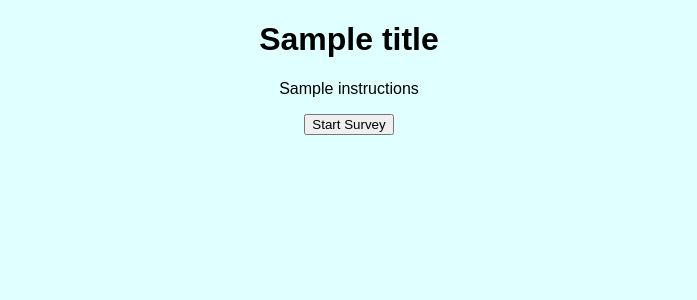
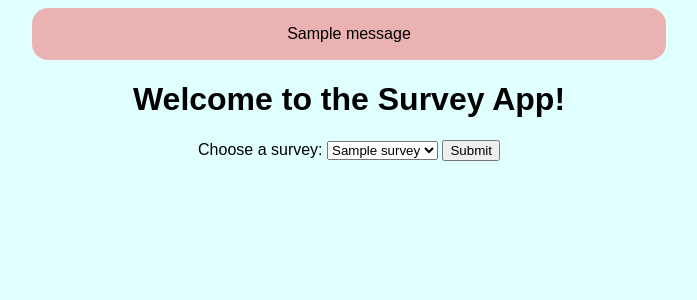
Before and after one commit to LLGwinn/flask-survey, a Flask app: template templates/home.html in a window 1280 px wide. Shown: the top 300 px of the page, without its empty margins (291-988 px from the left). Run offline with Flask 2, Linux system fonts and the light colour scheme; the template is opened without the code that fills it: most values are stand-ins (such as "Sample title", 1, 10 or a date in 2020); one stand-in notice (Sample message) is shown.

Commit message:
further study functionality

```diff
--- a/app.py
+++ b/app.py
@@ -1,6 +1,6 @@
-from flask import Flask, request, render_template, redirect, flash, session
+from flask import Flask, request, render_template, redirect, flash, session, make_response
 from flask_debugtoolbar import DebugToolbarExtension
-import surveys
+from surveys import surveys
 
 app = Flask(__name__)
 app.config['SECRET_KEY'] = 'secret'
@@ -10,71 +10,125 @@ debug = DebugToolbarExtension(app)
 
 #### END SETUP ####
 
+CURRENT_SURVEY_KEY = 'current_survey'
+RESPONSES_KEY = 'responses'
+
+@app.route('/')
+def show_surveys():
+    """Show survey selection box"""
+
+    return render_template('home.html', surveys=surveys)
+
+@app.route('/', methods=["POST"])
+def pick_survey():
+    """Select a survey"""
+    survey_id = request.form['survey_selector']
+
+    # don't let them re-take a survey until cookie times out
+    if request.cookies.get(f"completed_{survey_id}"):
+        return render_template('completed.html')
+
+    survey = surveys[survey_id]
+    session[CURRENT_SURVEY_KEY] = survey_id
+
+    return render_template("start.html", survey=survey)
+
+@app.route("/begin", methods=["POST"])
+def start_survey():
+    """Clear the session cookie for responses"""
+    session[RESPONSES_KEY] = []
+
+    return redirect("/questions/0")
+
+@app.route("/questions/<int:q_num>")
+def show_question(q_num):
+    """Display current question"""
+    responses = session.get(RESPONSES_KEY)
+    survey_code = session[CURRENT_SURVEY_KEY]
+    survey = surveys[survey_code]
+
+    if (responses is None):
+        # trying to access question page too soon
+        flash("Let's start with the first question, shall we?")
+        return redirect("/")
+
+    if (len(responses) == len(survey.questions)):
+        # survey is complete
+        return redirect("/complete")
+
+    if (len(responses) != q_num):
+        # Trying to access questions out of order
+        flash("Let's stick with the next question in the survey.")
+        return redirect(f"/questions/{len(responses)}")
+
+    question = survey.questions[q_num]
+
+    return render_template("question.html", question_num=q_num, question=question)
+
+@app.route("/answer", methods=["POST"])
+def handle_answer():
+    """Save response and redirect to next question or thanks when done"""
+    choice = request.form['answer']
+    text = request.form.get("text", "")
+
+    # add this response to the list in the session
+    responses = session[RESPONSES_KEY]
+    responses.append({"choice": choice, "text": text})
+
+    # add this response to the session
+    session[RESPONSES_KEY] = responses
+    survey_code = session[CURRENT_SURVEY_KEY]
+    survey = surveys[survey_code]
+
+    if (len(responses) == len(survey.questions)):
+        # survey is complete
+        return redirect("/complete")
+
+    else:
+        return redirect(f"/questions/{len(responses)}")
+
+@app.route("/complete")
+def say_thanks():
+    """Thank user and list responses"""
+    survey_id = session[CURRENT_SURVEY_KEY]
+    survey = surveys[survey_id]
+    responses = session[RESPONSES_KEY]
+
+    html = render_template("thanks.html", survey=survey, responses=responses)
+
+    # Set cookie noting this survey is done so they can't retake it
+    response = make_response(html)
+    response.set_cookie(f"completed_{survey_id}", "yes", max_age=60)
+    return response
 
 
-@app.route('/')
-def start_page():
-    """Shows the user the title of the survey, instructions, and button to start the survey"""
-    title = surveys.satisfaction_survey.title
-    instructions = surveys.satisfaction_survey.instructions
+# @app.route('/answer', methods=['POST'])
+# def handle_answer():
+#     """Appends answer to responses list, sends user back to next question
+#        or to thanks.html when done"""
+#     selected_survey = session['survey']
+#     survey = surveys.surveys[f'{selected_survey}']
+#     responses = session[f'{selected_survey}_responses']
 
-    return render_template('home.html', title=title, instructions=instructions)
+#     #session['q_num'] = int(request.form['question_num'])
+#     session['q_num'] = request.form.get('question_num', type=int)
+#     q_num = session['q_num']
+#     answer = request.form[f'question{q_num}']
 
-@app.route('/survey-responses', methods=['POST'])
-def make_response_list():
-    session['responses'] = []
-    responses = session['responses']
-    session['q_num'] = 0
-    q_num = session['q_num']
-    return redirect(f'/questions/{q_num}')
+#     #responses.append({q_num:answer})
+#     responses[str(q_num)] = answer
 
-@app.route('/questions/<int:q_num>')
-def show_question(q_num):
-    """Shows question and answer choices from list based on current question number"""
-    responses = session['responses']
+#     session[f'{selected_survey}_responses'] = responses
+#     q_num += 1
+#     session['q_num'] = q_num
 
-    # if all questions already answered send user to thanks.html
-    if len(responses) == len(surveys.satisfaction_survey.questions):
-        flash("You have already completed this survey.")
-        return render_template('thanks.html')
+#     # next question or end survey
+#     if q_num < len(survey.questions):
+#         return redirect(f'/questions/{q_num}')
+#     else:
+#         survey.complete = True
+#         qkeys = []
+#         for key in responses:
+#             qkeys.append(int(key))
 
-    # make sure user starts with first question (in case they come straight to some question page)
-    if q_num > 0 and session['q_num'] == 0:
-        flash("Let's start with the first question, shall we?")
-        q_num = session['q_num']
-
-    # question number is not the next question number, flash error and redirect to next valid question
-    for item in responses:
-        if str(q_num) in item:
-            flash("You already answered that one. Here's the next question.")
-    if q_num > session['q_num']:
-        flash("No skipping! Let's stick with the next question in the survey. ")
-
-    # get q_num question and answer choices
-    session['q_num'] = len(responses)
-    q_num = session['q_num']
-    question = surveys.satisfaction_survey.questions[q_num].question
-    choices = surveys.satisfaction_survey.questions[q_num].choices
-    return render_template('question.html', question=question, q_num=q_num, choices=choices)
-
-@app.route('/answer', methods=['POST'])
-def handle_answer():
-    """Appends answer to responses list, sends user back to next question
-       or to thanks.html when done"""
-    responses = session['responses']
-    session['q_num'] = int(request.form['question_num'])
-    q_num = session['q_num']
-    answer = request.form[f'question{q_num}']
-
-    responses.append({q_num:answer})
-
-    session['responses'] = responses
-
-    q_num += 1
-    session['q_num'] = q_num
-
-    # next question or end survey
-    if q_num < len(surveys.satisfaction_survey.questions):
-        return redirect(f'/questions/{q_num}')
-    else:
-        return render_template('/thanks.html')
+#         return render_template('/thanks.html', responses=responses, qkeys=qkeys, survey=survey)
--- a/surveys.py
+++ b/surveys.py
@@ -15,12 +15,13 @@ class Question:
 class Survey:
     """Questionnaire."""
 
-    def __init__(self, title, instructions, questions):
+    def __init__(self, title, instructions, questions, complete):
         """Create questionnaire."""
 
         self.title = title
         self.instructions = instructions
         self.questions = questions
+        self.complete = complete
 
 
 satisfaction_survey = Survey(
@@ -32,7 +33,8 @@ satisfaction_survey = Survey(
         Question("On average, how much do you spend a month on frisbees?",
                  ["Less than $10,000", "$10,000 or more"]),
         Question("Are you likely to shop here again?"),
-    ])
+    ],
+    False)
 
 personality_quiz = Survey(
     "Rithm Personality Test",
@@ -45,7 +47,8 @@ personality_quiz = Survey(
         Question("Which is the worst function name, and why?",
                  ["do_stuff()", "run_me()", "wtf()"],
                  allow_text=True),
-    ]
+    ],
+    False
 )
 
 surveys = {
--- a/templates/home.html
+++ b/templates/home.html
@@ -1,21 +1,32 @@
 {% extends 'base.html' %}
 
-{% block title %}Satisfaction Survey{% endblock%}
+{% block title %}Choose Your Survey {% endblock %}
 
 {% block content %}
 
-<h1>{{title}}</h1>
+{% with messages = get_flashed_messages(with_categories=true) %}
+    {% if messages %}
+    <section class='messages'>
+        {% for category, msg in messages %}
+        <div>
+            <p class={{category}}>{{msg}}</p>
+        </div>
+        {% endfor %}
+    </section>
+    {% endif %}
+{% endwith %}
 
-<div>
-    <p>
-        {{instructions}}
-    </p>
-    <!-- <form action='/questions/{{q_num}}'>
-        <button type='submit'>Start Survey</button>
-    </form> -->
-    <form action='/survey-responses' method='POST'>
-        <button type='submit'>Start Survey</button>
-    </form>
-</div>
+<h1>Welcome to the Survey App!</h1>
+
+<form method='POST'>
+    <label for 'survey-selector'>Choose a survey:</label>
+    <select name='survey_selector'>
+        {% for code, survey in surveys.items() %}
+        <option value='{{code}}'>{{survey.title}}</option>
+        {% endfor %}
+    </select>
+    <button>Submit</button>
+</form>
+
 
 {% endblock %}
```
Also changed, not shown: templates/completed.html (added, +9 -0 lines), templates/question.html (+8 -7 lines), templates/start.html (added, +18 -0 lines), templates/thanks.html (+12 -3 lines).
